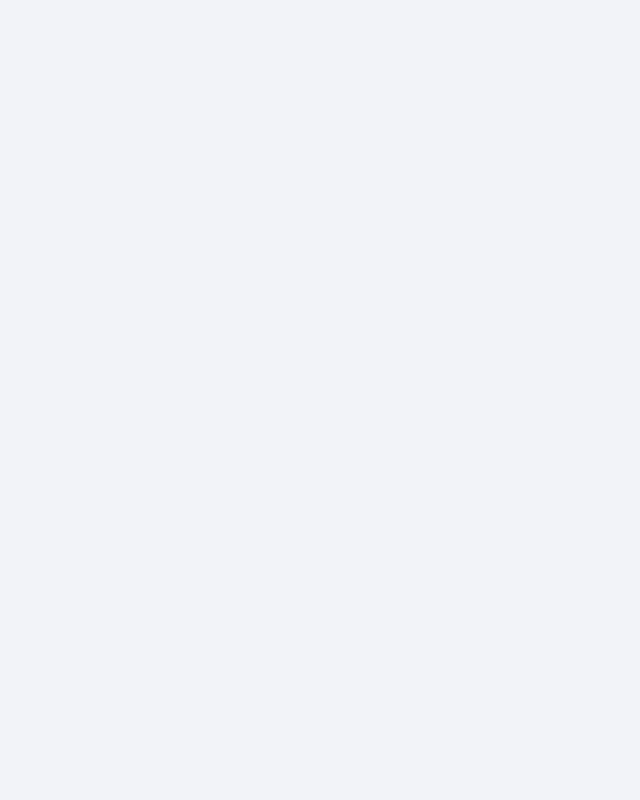
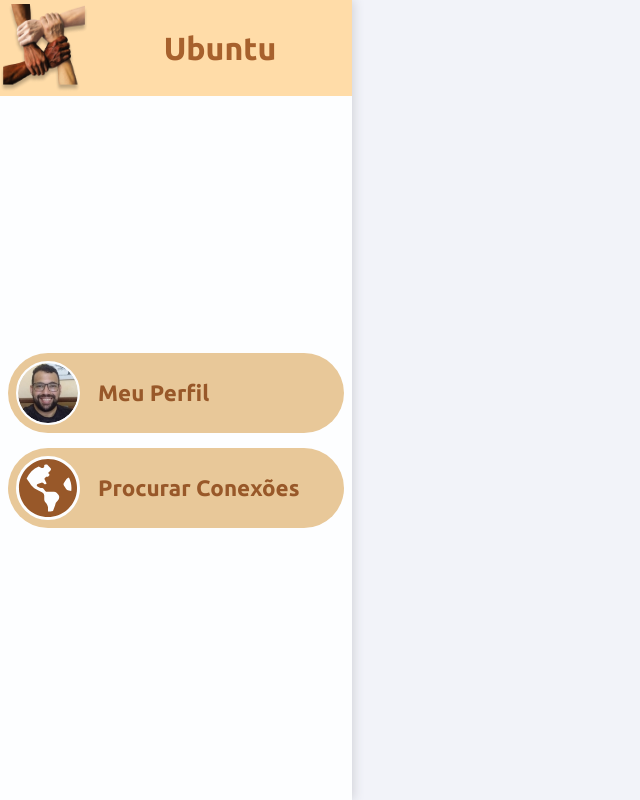
Before and after one commit to renanbrayner/ubuntu-front, a React (Create React App) app: page /perfil in a window 1280 px wide. Shown: the whole page, without its empty margins (0-640 px from the left). Built offline with nearby package versions, Linux system fonts and the light colour scheme.

Commit message:
Criado componente da barre de navegação

```diff
--- a/package.json
+++ b/package.json
@@ -9,6 +9,7 @@
     "axios": "^0.20.0",
     "react": "^16.13.1",
     "react-dom": "^16.13.1",
+    "react-icons": "^3.11.0",
     "react-router-dom": "^5.2.0",
     "react-scripts": "3.4.3",
     "styled-components": "^5.2.0"
--- a/src/App.js
+++ b/src/App.js
@@ -1,6 +1,7 @@
 import React from 'react';
 
 import Routes from './routes';
+
 
 import GlobalStyle from './styles/globals';
 
--- a/src/components/Sidebar/index.js
+++ b/src/components/Sidebar/index.js
@@ -0,0 +1,47 @@
+import { Link } from 'react-router-dom';
+import React from 'react';
+import {
+  FaGlobeAmericas,
+} from 'react-icons/fa';
+
+import Container from './styles';
+import profileImg from '../../assets/Ellipse 88.png';
+import logo from '../../assets/logo.png'
+
+function Sidebar() {
+  const pathname = window.location.pathname;
+  if(pathname === "/" || pathname === "/cadastro") {
+    return null
+  } else {
+    return (
+      <Container>
+        <div className='branding'>
+          <img className='logo' src={logo}/>
+          <h1 className='title'>Ubuntu</h1>
+        </div>
+        <ul className='nav-list'>
+          <li className='nav-item'>
+            <Link className='nav-link' to='/'>
+              <div className='nav-link-icon'>
+                <img className='profile' src={profileImg} alt='Foto de perfil' />
+              </div>
+              <div className='nav-link-text'>
+                Meu Perfil
+              </div>
+            </Link>
+            <Link className='nav-link' to='/'>
+              <div className='nav-link-icon'>
+                <FaGlobeAmericas className='icon' />
+              </div>
+              <div className='nav-link-text'>
+                Procurar Conexões
+              </div>
+            </Link>
+          </li>
+        </ul>
+      </Container>
+    );
+  }
+}
+
+export default Sidebar
--- a/src/components/Sidebar/styles.js
+++ b/src/components/Sidebar/styles.js
@@ -0,0 +1,113 @@
+import styled from 'styled-components';
+import colors from '../../styles/colorScheme';
+
+const sidebarWidth = '6'
+
+const Container = styled.div`
+  position: fixed;
+  top: 0;
+  bottom: 0;
+  left: 0;
+  width: ${sidebarWidth}rem;
+  background-color: ${colors.backgroundLighter};
+  box-shadow: 2px 0px 10px 0px ${colors.backgroundDarkder};
+  display: flex;
+  flex-direction: column;
+  justify-content: center;
+  transition: width 200ms ease-in-out;
+
+  :hover {
+    width: 22rem;
+    .nav-link-text {
+      opacity: 1;
+      transform: translateX(90px);
+      transition-delay: 300ms;
+    }
+
+    .branding {
+      .title {
+        opacity: 1;
+        transform: translateX(0);
+        transition-delay: 300ms;
+      }
+    }
+  }
+
+  .branding {
+    width: 100%;
+    height: ${sidebarWidth}rem;
+    background-color: ${colors.beige};
+    display: flex;
+    align-items: center;
+    transition: filter 200ms;
+
+    :hover {
+      filter: brightness(1.1);
+    }
+
+    .logo {
+      width: ${sidebarWidth - 0.5}rem;
+      height: ${sidebarWidth - 0.5}rem;
+    }
+
+    .title {
+      color: ${colors.brown};
+      margin: auto;
+      opacity: 0;
+      transform: translateX(-300px);
+      transition: opacity 100ms;
+    }
+  }
+
+  .nav-list {
+    margin: auto 0;
+    .nav-link {
+      margin: 0 0.5rem;
+      position: relative;
+      display: flex;
+      flex-direction: row;
+      align-items: center;
+      height: ${sidebarWidth - 1}rem;
+      width: calc(100% - 1rem);
+      background-color: ${colors.beige};
+      color: ${colors.brown};
+      font-weight: bold;
+      border-radius: ${sidebarWidth}rem;
+      margin-bottom: 15px;
+      transition: filter 200ms;
+
+      :hover {
+        filter: brightness(1.1);
+      }
+
+      .nav-link-icon {
+        width: ${sidebarWidth - 1}rem;
+        height: ${sidebarWidth - 1}rem;
+        display: grid;
+        place-items: center;
+
+        .profile,
+        .icon {
+          width: 80%;
+          height: 80%;
+          border-radius: 100%;
+          border: 2px solid ${colors.backgroundLighter};
+          background-color: ${colors.backgroundLighter};
+        }
+      }
+      :last-child(){
+        margin-bottom: 50vh;
+      }
+    }
+  }
+
+  .nav-link-text {
+    position: absolute;
+    opacity: 0;
+    transform: translateX(-400px);
+    transition: opacity 100ms;
+    font-size: 1.4rem;
+  }
+`
+
+export default Container
--- /dev/null
+++ b/src/pages/Profile/index.js
@@ -0,0 +1,15 @@
+import React from 'react';
+
+import Sidebar from '../../components/Sidebar';
+import Container from './styles';
+
+function Profile() {
+  return (
+    <Container>
+      <Sidebar />
+      <h1>Profile Works!</h1>
+    </Container>
+  );
+}
+
+export default Profile
--- /dev/null
+++ b/src/pages/Profile/styles.js
@@ -0,0 +1,7 @@
+import styled from 'styled-components'
+
+const Container = styled.div`
+
+`
+
+export default Container
--- a/src/routes.js
+++ b/src/routes.js
@@ -3,13 +3,15 @@ import { BrowserRouter as Router, Route, Switch } from 'react-router-dom';
 
 import Landing from './pages/Landing';
 import Register from './pages/Register';
+import Profile from './pages/Profile';
 
 function Routes() {
   return (
     <Router>
       <Switch>
         <Route path='/' exact component={Landing} />
-        <Route path='/cadastro' exact component={Register} />
+        <Route path='/cadastro' component={Register} />
+        <Route path='/perfil' component={Profile} />
       </Switch>
     </Router>
   );
--- a/src/styles/colorScheme.js
+++ b/src/styles/colorScheme.js
@@ -6,6 +6,7 @@ const colors = {
   green: '#29BF12',
   blue: '#5386E4',
   brown: '#985829',
+  beige: '#e8c899',
   red: '#FF565E',
 }
 
```
Also changed, not shown: src/pages/Interests/index.js (deleted, +0 -11 lines), src/assets/Ellipse 88.png (added), src/pages/Interests/styles.js (deleted), 1 other file (tests, documents, lock files or other folders).
